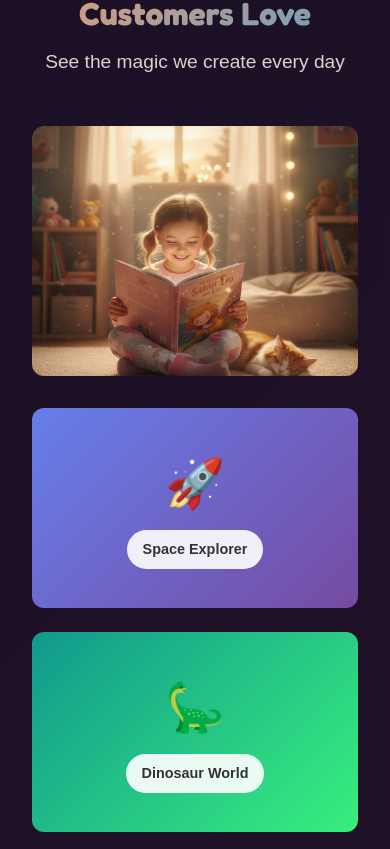
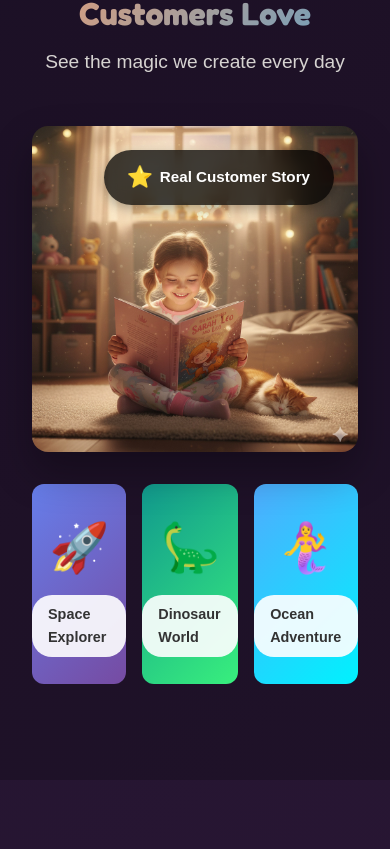
Before and after one commit to akshaybhandary/storybookapp, a React (Vite) app: page / in a window 390 px wide. Shown: the part 5135-5984 px from the top of the page. Built offline with nearby package versions, Linux system fonts and the light colour scheme.

Commit message:
Feature real customer photo prominently in gallery section

```diff
--- a/src/components/Hero.jsx
+++ b/src/components/Hero.jsx
@@ -216,30 +216,37 @@ export default function Hero({ onCreateStory }) {
                 <h2 className="section-title">Stories Our Customers Love</h2>
                 <p className="section-subtitle">See the magic we create every day</p>
 
-                <div className="gallery-grid">
-                    <div className="gallery-item">
+                <div className="gallery-featured">
+                    <div className="featured-story">
                         <img
                             src="/assets/hero-child-reading.jpg"
-                            alt="Child enjoying personalized storybook"
-                            style={{ width: '100%', height: '250px', objectFit: 'cover', borderRadius: 'var(--radius-lg)' }}
+                            alt="Happy child reading their personalized storybook"
+                            className="featured-story-image"
                         />
+                        <div className="featured-story-badge">
+                            <span className="badge-star">⭐</span>
+                            <span>Real Customer Story</span>
                         </div>
-                    <div className="gallery-item">
+                    </div>
+
+                    <div className="gallery-grid-small">
+                        <div className="gallery-item-small">
                             <div className="gallery-placeholder" style={{ background: 'linear-gradient(135deg, #667eea 0%, #764ba2 100%)' }}>
                                 <span className="gallery-icon">🚀</span>
                                 <span className="gallery-label">Space Explorer</span>
                             </div>
                         </div>
-                    <div className="gallery-item">
+                        <div className="gallery-item-small">
                             <div className="gallery-placeholder" style={{ background: 'linear-gradient(135deg, #11998e 0%, #38ef7d 100%)' }}>
                                 <span className="gallery-icon">🦕</span>
                                 <span className="gallery-label">Dinosaur World</span>
                             </div>
                         </div>
-                    <div className="gallery-item">
+                        <div className="gallery-item-small">
                             <div className="gallery-placeholder" style={{ background: 'linear-gradient(135deg, #4facfe 0%, #00f2fe 100%)' }}>
                                 <span className="gallery-icon">🧜‍♀️</span>
                                 <span className="gallery-label">Ocean Adventure</span>
+                            </div>
                         </div>
                     </div>
                 </div>
--- a/src/index.css
+++ b/src/index.css
@@ -2476,3 +2476,89 @@ body {
     -webkit-text-fill-color: transparent;
     background-clip: text;
 }
+/* Featured Gallery Layout */
+.gallery-featured {
+    max-width: 1200px;
+    margin: 3rem auto 0;
+    display: flex;
+    gap: 2rem;
+    flex-wrap: wrap;
+    justify-content: center;
+    align-items: flex-start;
+}
+
+.featured-story {
+    position: relative;
+    flex: 2;
+    min-width: 500px;
+    max-width: 700px;
+    border-radius: var(--radius-xl);
+    overflow: hidden;
+    box-shadow: 0 20px 40px rgba(0, 0, 0, 0.3);
+}
+
+.featured-story-image {
+    width: 100%;
+    height: auto;
+    display: block;
+}
+
+.featured-story-badge {
+    position: absolute;
+    top: 1.5rem;
+    right: 1.5rem;
+    background: rgba(0, 0, 0, 0.75);
+    backdrop-filter: blur(10px);
+    padding: 0.75rem 1.5rem;
+    border-radius: 50px;
+    display: flex;
+    align-items: center;
+    gap: 0.5rem;
+    font-size: 0.95rem;
+    font-weight: 600;
+    color: white;
+    box-shadow: 0 4px 12px rgba(0, 0, 0, 0.3);
+}
+
+.badge-star {
+    font-size: 1.2rem;
+    animation: pulse 2s infinite;
+}
+
+@keyframes pulse {
+    0%, 100% { transform: scale(1); }
+    50% { transform: scale(1.1); }
+}
+
+.gallery-grid-small {
+    flex: 1;
+    display: flex;
+    flex-direction: column;
+    gap: 1rem;
+    min-width: 250px;
+}
+
+.gallery-item-small {
+    border-radius: var(--radius-lg);
+    overflow: hidden;
+    transition: transform var(--transition-base);
+}
+
+.gallery-item-small:hover {
+    transform: scale(1.03);
+}
+
+@media (max-width: 900px) {
+    .gallery-featured {
+        flex-direction: column;
+    }
+
+    .featured-story {
+        min-width: 100%;
+    }
+
+    .gallery-grid-small {
+        flex-direction: row;
+        width: 100%;
+    }
+}
```
Lines whose indentation alone changed are shown as unchanged.
